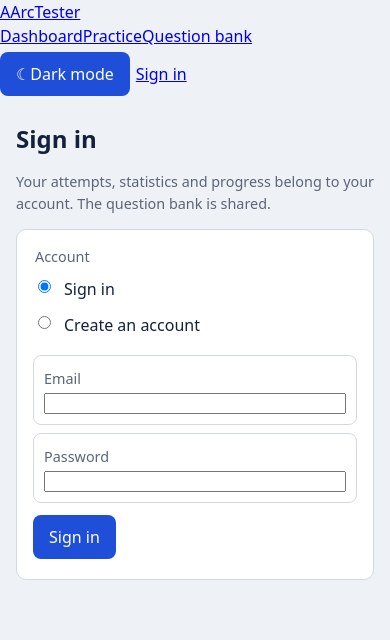
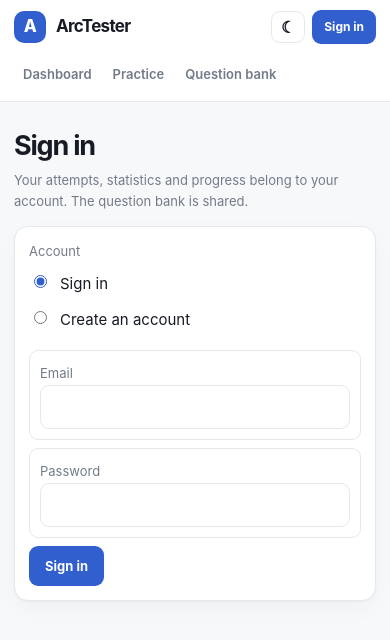
Before and after one commit to SMDHussain912/ArcTester, a Next.js app in the folder web/: page /login in a window 390 px wide. Shown: the top 640 px of the page. Built offline with nearby package versions, Linux system fonts and the light colour scheme; no server answers.

Commit message:
feat(web): establish minimal responsive light and dark design system

```diff
--- a/web/app/globals.css
+++ b/web/app/globals.css
@@ -1,263 +1,185 @@
-/* One global stylesheet. Light/dark via prefers-color-scheme. No UI libraries. */
-
 :root {
-  --bg: #eef1f5;
-  --card: #ffffff;
-  --ink: #14213d;
-  --mute: #5b6577;
-  --line: #d3d9e3;
-  --acc: #1f4fd8;
-  --accink: #ffffff;
-  --ok: #12805c;
-  --bad: #c0332b;
-  --warn: #f2c230;
+  color-scheme: light;
+  --bg: #f7f8fa;
+  --surface: #ffffff;
+  --surface-soft: #f1f3f6;
+  --ink: #171b24;
+  --muted: #737b89;
+  --line: #e5e8ed;
+  --accent: #315fce;
+  --accent-hover: #244eaf;
+  --accent-soft: #edf2ff;
+  --success: #16845b;
+  --danger: #c43e46;
+  --warning: #b7791f;
+  --shadow: 0 1px 2px rgb(18 28 45 / 4%), 0 8px 24px rgb(18 28 45 / 3%);
 }
 
-@media (prefers-color-scheme: dark) {
-  :root {
-    --bg: #0f1624;
-    --card: #18223a;
-    --ink: #e8edf7;
-    --mute: #9aa6bd;
-    --line: #2c3a58;
-    --acc: #6d93ff;
-    --accink: #0f1624;
-    --ok: #4cc79b;
-    --bad: #ff7d73;
-  }
+:root[data-theme="dark"] {
+  color-scheme: dark;
+  --bg: #11151c;
+  --surface: #191f29;
+  --surface-soft: #222a36;
+  --ink: #edf0f5;
+  --muted: #9aa4b3;
+  --line: #2c3543;
+  --accent: #85a7ff;
+  --accent-hover: #a4bcff;
+  --accent-soft: #202d48;
+  --success: #5bc99b;
+  --danger: #ff8188;
+  --warning: #e5b65f;
+  --shadow: 0 1px 2px rgb(0 0 0 / 15%), 0 8px 24px rgb(0 0 0 / 12%);
 }
 
-* {
-  box-sizing: border-box;
-}
+* { box-sizing: border-box; }
+
+html { scroll-behavior: smooth; }
 
 body {
   margin: 0;
+  min-height: 100vh;
   background: var(--bg);
   color: var(--ink);
-  font:
-    16px/1.5 system-ui,
-    -apple-system,
-    "Segoe UI",
-    Roboto,
-    sans-serif;
+  font: 15px/1.6 Inter, ui-sans-serif, system-ui, -apple-system, BlinkMacSystemFont, "Segoe UI", sans-serif;
+  transition: background-color .18s ease, color .18s ease;
 }
 
-main {
-  max-width: 760px;
-  margin: 0 auto;
-  padding: 16px;
+a { color: inherit; text-decoration: none; }
+button, input, select { font: inherit; }
+button { cursor: pointer; }
+
+.app-header {
+  position: sticky;
+  z-index: 20;
+  top: 0;
+  background: color-mix(in srgb, var(--surface) 92%, transparent);
+  border-bottom: 1px solid var(--line);
+  backdrop-filter: blur(14px);
 }
 
-h1 {
-  font-size: 1.5rem;
-  margin: 0.2em 0;
+.header-inner {
+  width: min(1180px, calc(100% - 40px));
+  min-height: 68px;
+  margin: 0 auto;
+  display: flex;
+  align-items: center;
+  gap: 34px;
 }
 
-h2 {
-  font-size: 1.15rem;
-  margin: 1em 0 0.4em;
+.brand { display: inline-flex; align-items: center; gap: 10px; font-size: 17px; font-weight: 750; letter-spacing: -.04em; white-space: nowrap; }
+.brand-mark { display: grid; width: 32px; height: 32px; place-items: center; border-radius: 10px; color: white; background: #315fce; font-size: 17px; font-weight: 800; }
+
+.primary-nav, .header-actions { display: flex; align-items: center; gap: 8px; }
+.primary-nav { flex: 1; }
+.nav-link { padding: 8px 11px; border-radius: 8px; color: var(--muted); font-size: 13px; font-weight: 600; }
+.nav-link:hover, .nav-link:focus-visible { color: var(--ink); background: var(--surface-soft); }
+.header-actions { justify-content: flex-end; gap: 12px; }
+.account-email, .header-status { max-width: 190px; overflow: hidden; color: var(--muted); font-size: 12px; text-overflow: ellipsis; white-space: nowrap; }
+
+.theme-toggle { display: inline-flex; align-items: center; gap: 7px; padding: 7px 9px; border: 1px solid var(--line); border-radius: 9px; background: var(--surface); color: var(--ink); font-size: 12px; font-weight: 600; }
+.theme-toggle span:first-child { font-size: 16px; line-height: 1; }
+
+main { width: min(1080px, calc(100% - 40px)); margin: 0 auto; padding: 42px 0 72px; }
+
+h1, h2, h3, p { margin-top: 0; }
+h1 { margin-bottom: 8px; font-size: clamp(27px, 4vw, 36px); line-height: 1.2; letter-spacing: -.045em; }
+h2 { margin-bottom: 10px; font-size: 18px; line-height: 1.35; letter-spacing: -.025em; }
+h3 { margin-bottom: 6px; font-size: 15px; }
+p { margin-bottom: 12px; }
+.mute, .muted { color: var(--muted); font-size: 13px; }
+.page-intro { max-width: 680px; margin-bottom: 28px; }
+.eyebrow { margin-bottom: 9px; color: var(--accent); font-size: 11px; font-weight: 750; letter-spacing: .12em; text-transform: uppercase; }
+.section-heading { display: flex; align-items: end; justify-content: space-between; gap: 16px; margin: 34px 0 14px; }
+.section-heading p { margin: 0; color: var(--muted); font-size: 12px; }
+
+.dashboard-grid { display: grid; grid-template-columns: minmax(0, 1.55fr) minmax(250px, .85fr); gap: 18px; align-items: start; }
+.stack { display: grid; gap: 16px; }
+.panel, .card { border: 1px solid var(--line); border-radius: 14px; background: var(--surface); box-shadow: var(--shadow); }
+.panel { padding: 22px; }
+.card { padding: 18px; margin: 14px 0; }
+.panel-header { display: flex; align-items: center; justify-content: space-between; gap: 12px; margin-bottom: 15px; }
+.panel-header h2 { margin: 0; }
+.stat-grid { display: grid; grid-template-columns: repeat(3, minmax(0, 1fr)); gap: 12px; margin: 20px 0 0; }
+.stat-card { padding: 15px; border: 1px solid var(--line); border-radius: 12px; background: var(--surface); }
+.stat-label { color: var(--muted); font-size: 12px; }
+.stat-value { margin-top: 5px; font-size: 25px; font-weight: 750; letter-spacing: -.05em; }
+.stat-caption { color: var(--muted); font-size: 11px; }
+.hero-panel { padding: clamp(22px, 4vw, 34px); }
+.hero-panel h1 { max-width: 560px; }
+.hero-panel .muted { max-width: 540px; margin-bottom: 20px; }
+.hero-actions { display: flex; flex-wrap: wrap; gap: 9px; }
+.action-grid { display: grid; grid-template-columns: repeat(2, minmax(0, 1fr)); gap: 12px; }
+.action-card { display: flex; min-height: 112px; flex-direction: column; align-items: flex-start; gap: 7px; padding: 16px; border: 1px solid var(--line); border-radius: 12px; background: var(--surface); color: var(--ink); text-align: left; transition: border-color .15s ease, transform .15s ease; }
+.action-card:hover { transform: translateY(-2px); border-color: var(--accent); }
+.action-icon { display: grid; width: 30px; height: 30px; place-items: center; border-radius: 9px; background: var(--accent-soft); color: var(--accent); font-size: 15px; font-weight: 700; }
+.action-title { font-size: 13px; font-weight: 700; }
+.action-description { color: var(--muted); font-size: 11px; line-height: 1.4; }
+.pill { display: inline-flex; align-items: center; border-radius: 99px; padding: 4px 9px; background: var(--surface-soft); color: var(--muted); font-size: 11px; font-weight: 650; }
+.pill-accent { background: var(--accent-soft); color: var(--accent); }
+
+.button, button:not(.pal button):not(.theme-toggle) { display: inline-flex; align-items: center; justify-content: center; gap: 7px; min-height: 40px; padding: 9px 15px; border: 1px solid transparent; border-radius: 9px; background: var(--accent); color: #fff; font-size: 13px; font-weight: 650; text-decoration: none; transition: background .15s ease, border-color .15s ease; }
+.button:hover, button:not(.pal button):not(.theme-toggle):hover { background: var(--accent-hover); }
+.button-primary { background: var(--accent); color: #fff; }
+.button-secondary, button.alt { border-color: var(--line); background: var(--surface); color: var(--ink); }
+.button-secondary:hover, button.alt:hover { background: var(--surface-soft); }
+.button-quiet { border-color: transparent; background: transparent; color: var(--muted); }
+.button-quiet:hover { background: var(--surface-soft); color: var(--ink); }
+.button-small { min-height: 34px !important; padding: 6px 11px !important; font-size: 12px !important; }
+button:disabled { opacity: .5; cursor: not-allowed; }
+button:focus-visible, a:focus-visible, input:focus-visible, select:focus-visible { outline: 3px solid color-mix(in srgb, var(--accent) 55%, transparent); outline-offset: 2px; }
+
+.row { display: flex; flex-wrap: wrap; align-items: center; gap: 10px; }
+.bar { display: flex; align-items: center; justify-content: flex-end; gap: 10px; }
+label { display: flex; align-items: flex-start; gap: 10px; margin: 8px 0; padding: 10px; border: 1px solid var(--line); border-radius: 9px; cursor: pointer; }
+label.sel { border-color: var(--accent); background: var(--accent-soft); }
+label.right { border-color: var(--success); background: color-mix(in srgb, var(--success) 10%, transparent); }
+label.wrong { border-color: var(--danger); background: color-mix(in srgb, var(--danger) 10%, transparent); }
+select, input:not([type="radio"]):not([type="checkbox"]) { width: 100%; min-height: 40px; padding: 9px 11px; border: 1px solid var(--line); border-radius: 9px; background: var(--surface); color: var(--ink); }
+input[type="radio"], input[type="checkbox"] { accent-color: var(--accent); }
+fieldset { min-width: 0; }
+legend { padding: 0; }
+table { width: 100%; border-collapse: collapse; font-size: 13px; }
+td, th { padding: 10px 8px; border-bottom: 1px solid var(--line); text-align: left; }
+th { color: var(--muted); font-size: 11px; font-weight: 700; }
+.big { font-size: 36px; font-weight: 800; letter-spacing: -.05em; }
+.timer { font: 700 19px ui-monospace, SFMono-Regular, Menlo, Consolas, monospace; }
+.timer.low { color: var(--danger); }
+.exp { margin: 8px 0; padding: 9px 12px; border-left: 3px solid var(--accent); color: var(--muted); background: var(--surface-soft); }
+.warn, .error { margin: 12px 0; padding: 10px 12px; border-radius: 8px; font-size: 13px; }
+.warn { border: 1px solid color-mix(in srgb, var(--warning) 35%, var(--line)); background: color-mix(in srgb, var(--warning) 9%, var(--surface)); }
+.error { border: 1px solid color-mix(in srgb, var(--danger) 35%, var(--line)); background: color-mix(in srgb, var(--danger) 8%, var(--surface)); color: var(--danger); }
+.pal { display: flex; flex-wrap: wrap; gap: 6px; margin-top: 10px; }
+.pal button { width: 38px; height: 38px; padding: 0; border: 1px solid var(--line); border-radius: 8px; background: var(--surface); color: var(--ink); font-size: 12px; }
+.pal button.answered { border-color: var(--accent); background: var(--accent); color: white; }
+.pal button.marked { border-color: var(--warning); box-shadow: inset 0 0 0 2px var(--warning); }
+.pal button.current { outline: 2px solid var(--accent); outline-offset: 2px; }
+.skip { position: absolute; left: -9999px; }
+.skip:focus { position: static; display: inline-block; padding: 8px; background: var(--surface); border-radius: 8px; }
+
+@media (max-width: 760px) {
+  .header-inner { width: min(100% - 28px, 1080px); min-height: 62px; gap: 14px; flex-wrap: wrap; padding: 10px 0; }
+  .primary-nav { order: 3; flex-basis: 100%; gap: 3px; overflow-x: auto; }
+  .nav-link { padding: 6px 9px; white-space: nowrap; }
+  .header-actions { margin-left: auto; gap: 7px; }
+  .account-email, .theme-toggle-label { display: none; }
+  main { width: min(100% - 28px, 1080px); padding-top: 28px; }
+  .dashboard-grid { grid-template-columns: 1fr; }
+  .stat-grid { gap: 8px; }
+  .stat-card { padding: 12px; }
+  .stat-value { font-size: 21px; }
 }
 
-.card {
-  background: var(--card);
-  border: 1px solid var(--line);
-  border-radius: 10px;
-  padding: 16px;
-  margin: 12px 0;
+@media (max-width: 460px) {
+  .stat-grid { grid-template-columns: repeat(2, minmax(0, 1fr)); }
+  .action-grid { grid-template-columns: 1fr 1fr; gap: 8px; }
+  .action-card { min-height: 105px; padding: 12px; }
+  .panel { padding: 17px; }
+  .card { padding: 14px; }
+  .section-heading { align-items: flex-start; flex-direction: column; }
+  .pal button { width: 34px; height: 34px; }
 }
 
-.mute {
-  color: var(--mute);
-  font-size: 0.9rem;
+@media (prefers-reduced-motion: reduce) {
+  *, *::before, *::after { scroll-behavior: auto !important; transition-duration: .01ms !important; animation-duration: .01ms !important; }
 }
-
-.row {
-  display: flex;
-  gap: 10px;
-  flex-wrap: wrap;
-  align-items: center;
-}
-
-.bar {
-  display: flex;
-  gap: 10px;
-  align-items: center;
-  justify-content: flex-end;
-  max-width: 760px;
-  margin: 0 auto;
-  padding: 8px 16px 0;
-}
-
-button {
-  font: inherit;
-  color: var(--accink);
-  background: var(--acc);
-  border: 0;
-  border-radius: 8px;
-  padding: 10px 16px;
-  cursor: pointer;
-  margin: 4px 6px 4px 0;
-}
-
-button.alt {
-  background: transparent;
-  color: var(--ink);
-  border: 1px solid var(--line);
-}
-
-button:disabled {
-  opacity: 0.5;
-  cursor: not-allowed;
-}
-
-button:focus-visible,
-select:focus-visible,
-input:focus-visible,
-a:focus-visible {
-  outline: 3px solid var(--warn);
-  outline-offset: 2px;
-}
-
-select,
-input[type="number"] {
-  font: inherit;
-  color: inherit;
-  background: var(--card);
-  border: 1px solid var(--line);
-  border-radius: 8px;
-  padding: 8px;
-}
-
-label {
-  display: flex;
-  gap: 10px;
-  align-items: flex-start;
-  border: 1px solid var(--line);
-  border-radius: 8px;
-  padding: 10px;
-  margin: 8px 0;
-  cursor: pointer;
-}
-
-label.sel {
-  border-color: var(--acc);
-  box-shadow: inset 0 0 0 1px var(--acc);
-}
-
-label.right {
-  border-color: var(--ok);
-  background: color-mix(in srgb, var(--ok) 14%, transparent);
-}
-
-label.wrong {
-  border-color: var(--bad);
-  background: color-mix(in srgb, var(--bad) 14%, transparent);
-}
-
-.timer {
-  font:
-    600 1.1rem ui-monospace,
-    Menlo,
-    Consolas,
-    monospace;
-}
-
-.timer.low {
-  color: var(--bad);
-}
-
-table {
-  border-collapse: collapse;
-  width: 100%;
-  font-size: 0.92rem;
-}
-
-td,
-th {
-  border-bottom: 1px solid var(--line);
-  padding: 6px 4px;
-  text-align: left;
-}
-
-.big {
-  font-size: 2.2rem;
-  font-weight: 700;
-}
-
-.exp {
-  border-left: 4px solid var(--acc);
-  padding: 4px 10px;
-  margin: 6px 0;
-  color: var(--mute);
-}
-
-.warn {
-  border-left: 4px solid var(--warn);
-  padding: 4px 10px;
-  margin: 6px 0;
-  background: color-mix(in srgb, var(--warn) 12%, transparent);
-  border-radius: 4px;
-}
-
-.error {
-  border-left: 4px solid var(--bad);
-  padding: 4px 10px;
-  margin: 6px 0;
-  background: color-mix(in srgb, var(--bad) 12%, transparent);
-  border-radius: 4px;
-}
-
-.pal {
-  display: flex;
-  flex-wrap: wrap;
-  gap: 6px;
-  margin-top: 10px;
-}
-
-.pal button {
-  width: 40px;
-  height: 40px;
-  padding: 0;
-  margin: 0;
-  background: transparent;
-  color: var(--ink);
-  border: 1px solid var(--line);
-  border-radius: 8px;
-  font-size: 0.85rem;
-}
-
-.pal button.answered {
-  background: var(--acc);
-  color: var(--accink);
-  border-color: var(--acc);
-}
-
-.pal button.marked {
-  border-color: var(--warn);
-  box-shadow: inset 0 0 0 2px var(--warn);
-}
-
-.pal button.current {
-  outline: 3px solid var(--warn);
-}
-
-.skip {
-  position: absolute;
-  left: -9999px;
-}
-
-.skip:focus {
-  position: static;
-  display: inline-block;
-  padding: 8px;
-  background: var(--card);
-  border-radius: 8px;
-}
-
-@media (max-width: 480px) {
-  .pal button {
-    width: 36px;
-    height: 36px;
-  }
-}
```
